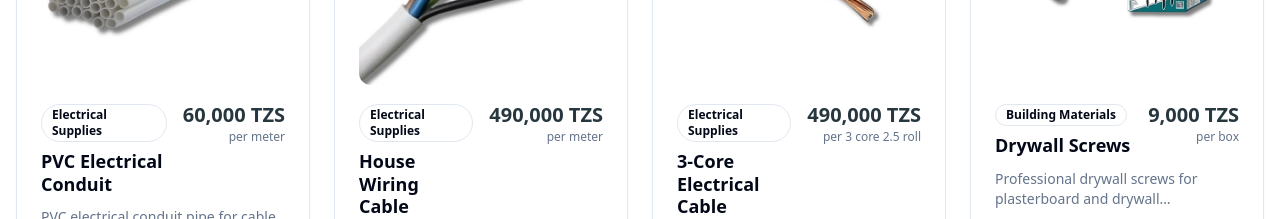
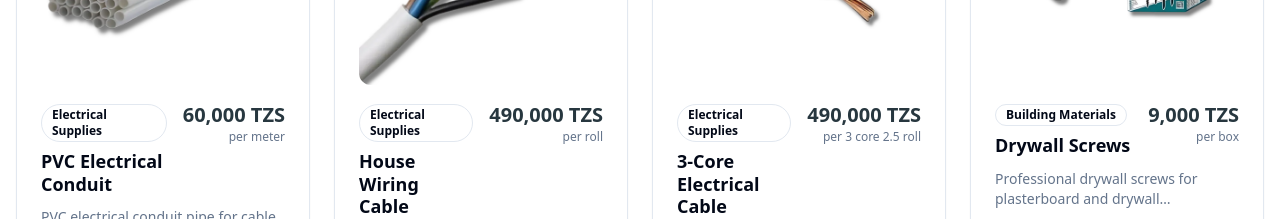
Before and after one commit to Burhanpanda2052/replica-web-mirror-43, a React (Vite) app: page /products-services in a window 1280 px wide. Shown: the part 5380-5599 px from the top of the page. Built offline with nearby package versions, Linux system fonts and the light colour scheme.

Commit message:
Update product unit
Replace "per meter" with "per roll" in the House Wiring Cable card.

```diff
--- a/src/data/products.ts
+++ b/src/data/products.ts
@@ -603,7 +603,7 @@ export const products: Product[] = [
     description: "Standard house wiring cable for domestic electrical installations.",
     category: "Electrical Supplies",
     price: "490,000 TZS",
-    unit: "per meter",
+    unit: "per roll",
     specifications: [
       "2.5mm² conductor",
       "PVC insulation",
```
